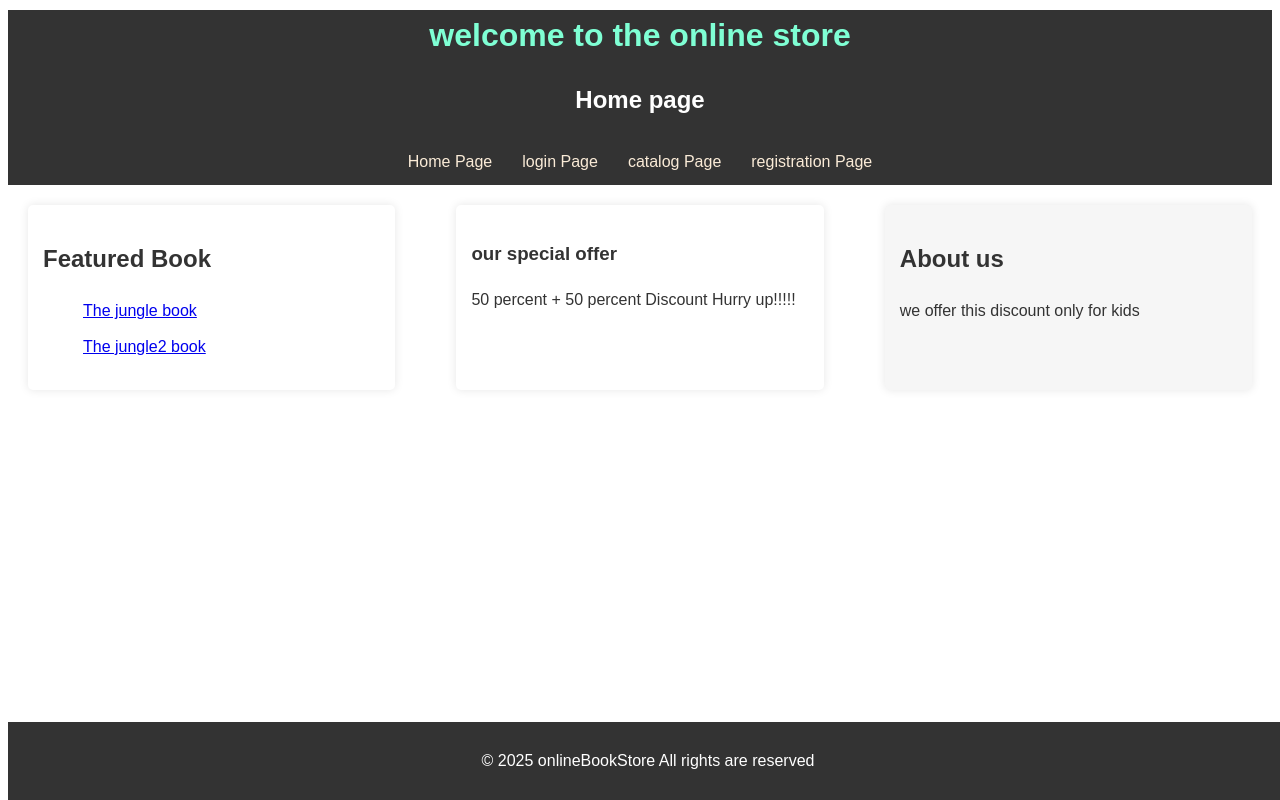
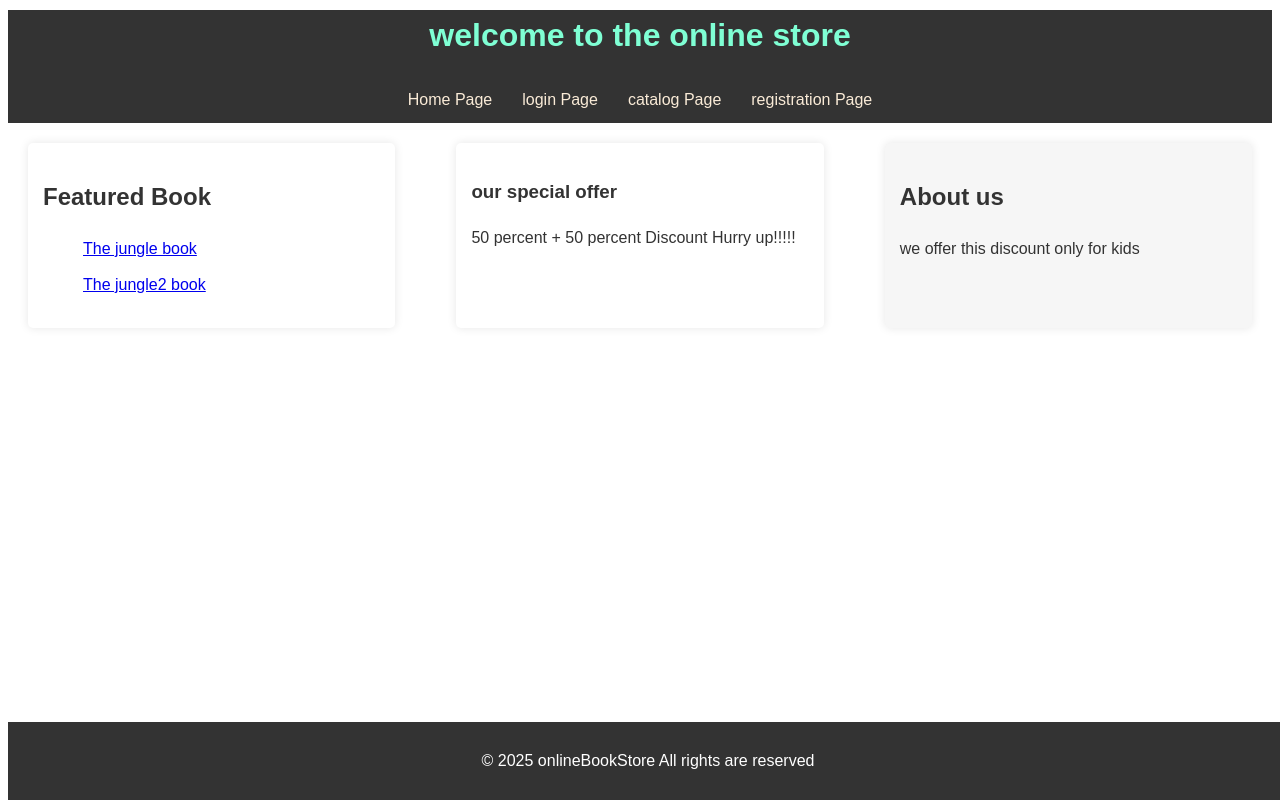
Before and after one commit to inderpreet25/Open-Book-Store, a plain HTML site: page index.html in a window 1280 px wide. Drawn offline with Linux system fonts and the light colour scheme.

Commit message:
second commt

```diff
--- a/index.html
+++ b/index.html
@@ -10,11 +10,11 @@
 <body>
     <div class="header">
         <h1>welcome to the online store</h1>
-        <h2>Home page</h2>
+
         <nav>
             <ul>
                 <li>
-                   <a href="home_page.html">Home Page</a>
+                   <a href="index.html">Home Page</a>
                 </li>
                 <li>
                     <a href="login_page.html">login Page</a>
```
Also changed, not shown: catalog_page.html (+1 -1 lines), login_page.html (+1 -1 lines), registration_page.html (+1 -1 lines).
